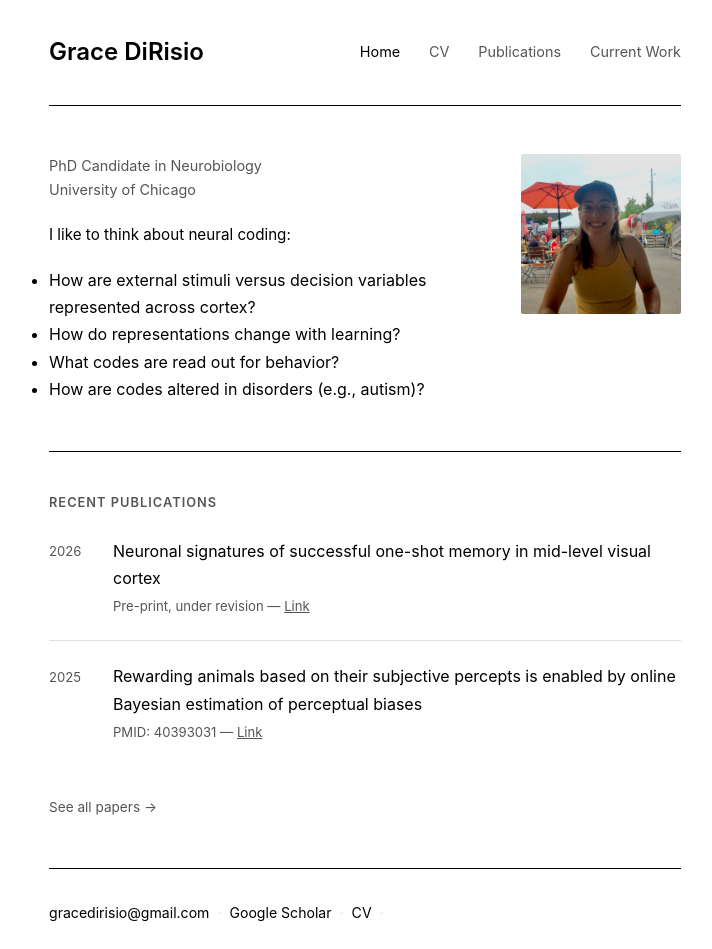
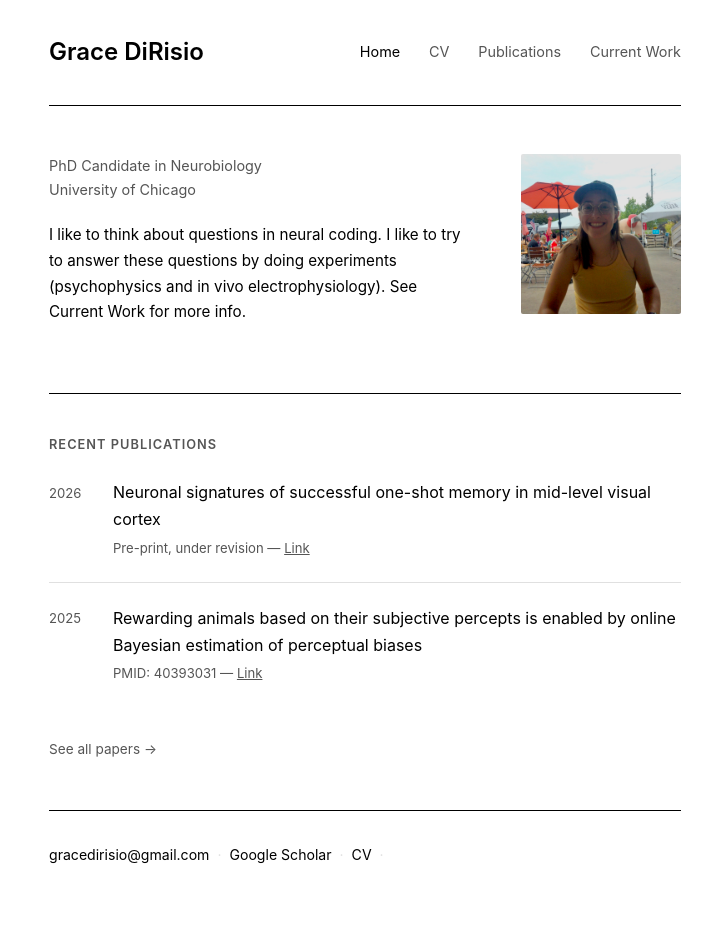
Before and after one commit to gracedirisio/gracedirisio.github.io, a plain HTML site: page index.html in a window 1280 px wide. Shown: the whole page, without its empty margins (275-987 px from the left). After the commit the page ends 891 px from the top, so only its background shows below. Drawn offline with Linux system fonts and the light colour scheme; a web font is replaced by a local one.

Commit message:
shorten bio
Updated bio section to reflect current research focus and methods.

```diff
--- a/index.html
+++ b/index.html
@@ -24,13 +24,7 @@
       <div class="hero-text">
         <p class="subtitle">PhD Candidate in Neurobiology<br>University of Chicago</p>
         <p class="bio">
-          I like to think about neural coding:
-          <ul>
-          <li>How are external stimuli versus decision variables represented across cortex?
-          <li>How do representations change with learning?
-          <li>What codes are read out for behavior?
-          <li>How are codes altered in disorders (e.g., autism)?
-          <ul>
+          I like to think about questions in neural coding. I like to try to answer these questions by doing experiments (psychophysics and in vivo electrophysiology). See Current Work for more info.
         </p>
 
       </div>
```
